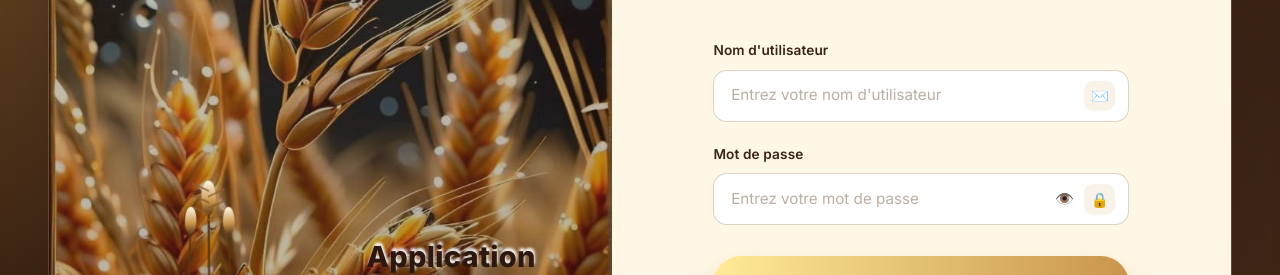
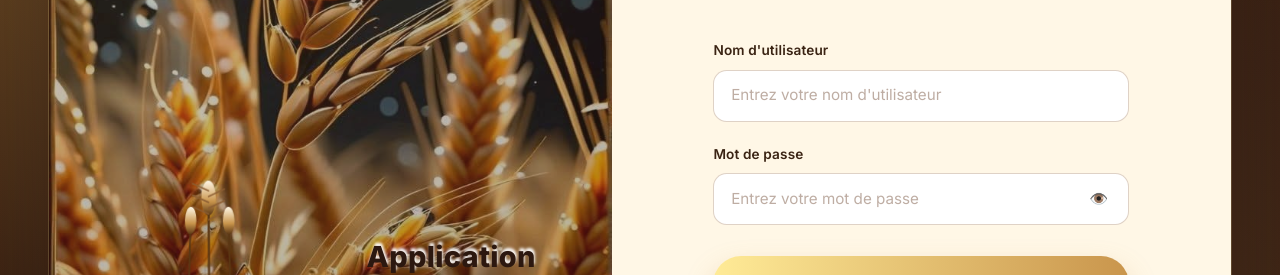
Before and after one commit to borhendkhil/battage-front, a React (Create React App) app: page / in a window 1280 px wide. Shown: the part 303-578 px from the top of the page. Built offline with nearby package versions, Linux system fonts and the light colour scheme.

Commit message:
login page

```diff
--- a/src/App.css
+++ b/src/App.css
@@ -205,6 +205,11 @@ body {
   color: var(--ink);
   margin-bottom: 0.55rem;
   letter-spacing: 0.01em;
+  transition: color 0.25s ease;
+}
+
+.login-field:focus-within label {
+  color: var(--soil);
 }
 
 .login-input-wrap {
@@ -214,16 +219,20 @@ body {
   border-radius: 0.85rem;
   border: 1.5px solid rgba(140, 94, 51, 0.28);
   background: #ffffff;
-  transition: border-color 0.25s ease, box-shadow 0.25s ease, transform 0.25s ease;
+  transition: border-color 0.25s ease, box-shadow 0.25s ease, transform 0.25s ease, background 0.25s ease;
 }
 
 .login-input-wrap:hover {
   border-color: rgba(140, 94, 51, 0.45);
+  background: #fffdf7;
 }
 
 .login-input-wrap:focus-within {
   border-color: var(--amber);
-  box-shadow: 0 0 0 4px rgba(201, 149, 76, 0.18), 0 8px 20px rgba(140, 94, 51, 0.12);
+  background: #ffffff;
+  box-shadow:
+    0 0 0 4px rgba(201, 149, 76, 0.18),
+    0 10px 24px rgba(140, 94, 51, 0.14);
   transform: translateY(-1px);
 }
 
@@ -232,7 +241,7 @@ body {
   border: none;
   outline: none;
   background: transparent;
-  padding: 0.85rem 3.1rem 0.85rem 1.05rem;
+  padding: 0.85rem 1.05rem;
   font-family: var(--font-body);
   font-size: 0.95rem;
   color: var(--ink);
@@ -243,30 +252,14 @@ body {
   font-weight: 400;
 }
 
-.login-input-icon {
-  position: absolute;
-  right: 0.85rem;
-  top: 50%;
-  transform: translateY(-50%);
-  display: flex;
-  align-items: center;
-  justify-content: center;
-  width: 1.9rem;
-  height: 1.9rem;
-  border-radius: 0.6rem;
-  background: rgba(201, 149, 76, 0.12);
-  font-size: 0.9rem;
-  pointer-events: none;
-  color: var(--bronze);
-}
-
-.login-input-wrap:focus-within .login-input-icon {
-  background: rgba(201, 149, 76, 0.22);
+.login-input-wrap input[type="password"],
+.login-input-wrap input#password {
+  padding-right: 3rem;
 }
 
 .password-toggle {
   position: absolute;
-  right: 3rem;
+  right: 0.85rem;
   top: 50%;
   transform: translateY(-50%);
   display: flex;
@@ -281,12 +274,16 @@ body {
   font-size: 0.95rem;
   color: var(--bronze);
   padding: 0;
-  transition: background 0.2s ease, opacity 0.2s ease;
+  transition: background 0.2s ease, opacity 0.2s ease, transform 0.25s ease;
 }
 
 .password-toggle:hover {
   background: rgba(201, 149, 76, 0.12);
   opacity: 0.9;
+}
+
+.login-input-wrap:focus-within .password-toggle {
+  color: var(--soil);
 }
 
 .login-submit {
@@ -315,8 +312,7 @@ body {
   transform: translateY(0);
 }
 
-.login-submit:focus-visible,
-.login-input-wrap input:focus-visible {
+.login-submit:focus-visible {
   outline: 2px solid var(--soil);
   outline-offset: 2px;
 }
@@ -650,6 +646,7 @@ body {
   margin: 0;
 }
 
+
 table {
   width: 100%;
   text-indent: 0;
--- a/src/App.js
+++ b/src/App.js
@@ -127,7 +127,6 @@ function Login() {
                     required
                     placeholder="Entrez votre nom d'utilisateur"
                   />
-                  <span className="login-input-icon">✉️</span>
                 </div>
               </div>
 
@@ -144,7 +143,6 @@ function Login() {
                     required
                     placeholder="Entrez votre mot de passe"
                   />
-                  <span className="login-input-icon">🔒</span>
                   <button
                     type="button"
                     className="password-toggle"
```
Also changed, not shown: 11 other files (tests, documents, lock files or other folders).
